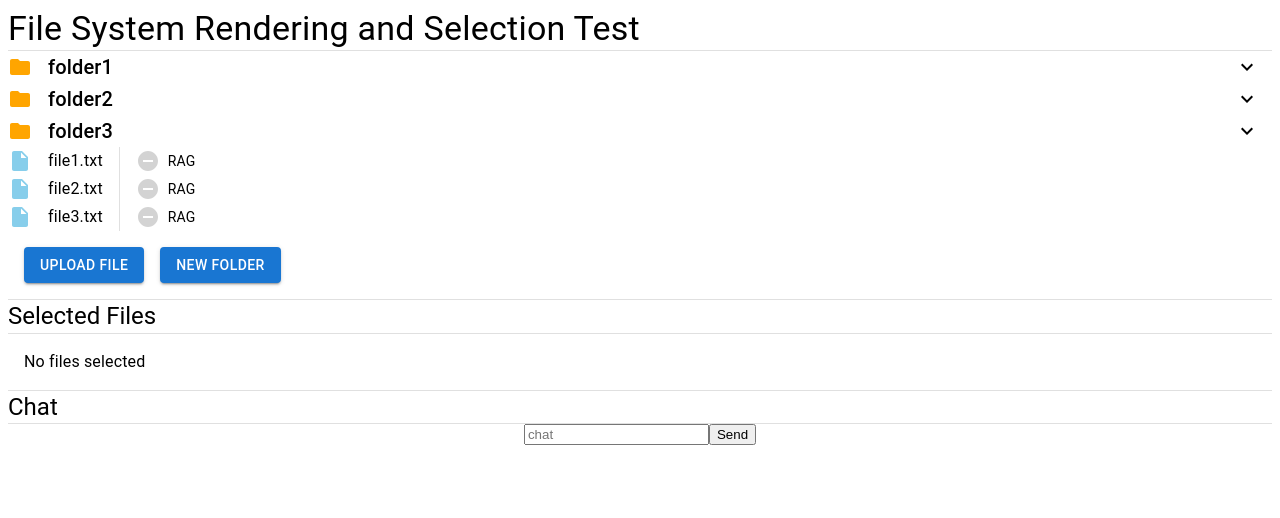
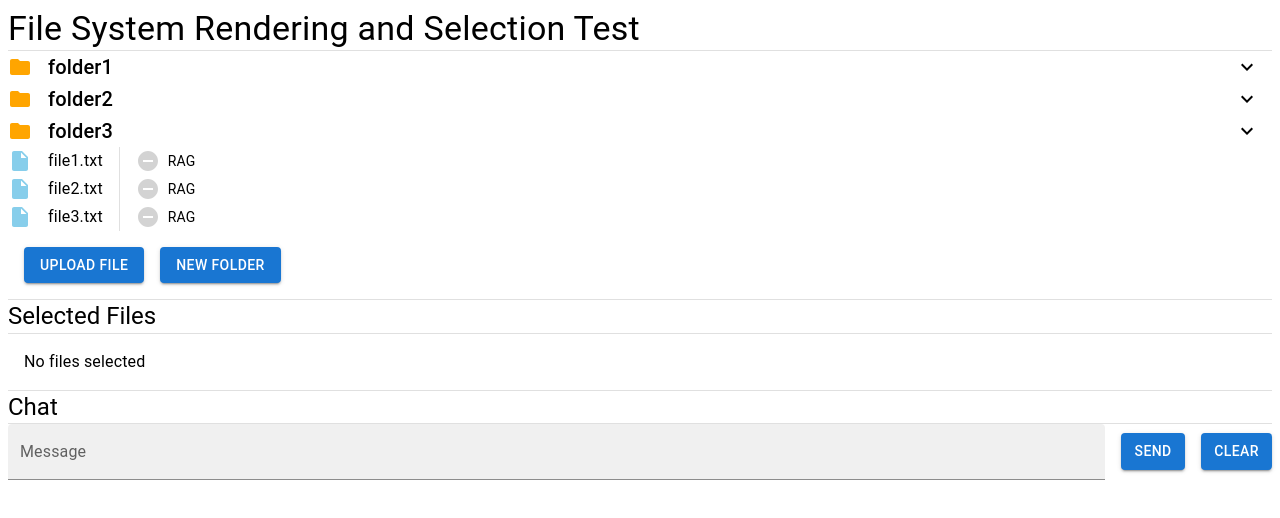
Before and after one commit to JasonKrentsel/React-FilaMental, a React (Vite) app in the folder FilaMental/: page / in a window 1280 px wide. Shown: the top 518 px of the page. Built offline with nearby package versions, Linux system fonts and the light colour scheme.

Commit message:
Chat interface cleanup and clear chat button

```diff
--- a/FilaMental/src/components/chat/ChatInterface.tsx
+++ b/FilaMental/src/components/chat/ChatInterface.tsx
@@ -16,8 +16,12 @@ const ChatInterface = ({ handleChatSubmit }: ChatInterfaceProps) => {
 	const [chatHistory, setChatHistory] = useState<ChatMessage[]>([]);
 
 	const handleSubmit = (message: string) => {
-		setChatHistory([...chatHistory, { role: "user", content: message }]);
+		setChatHistory([...chatHistory, { role: "User", content: message }]);
 		handleChatSubmit(chatHistory);
+	};
+
+	const handleClear = () => {
+		setChatHistory([]);
 	};
 
 	return (
@@ -27,7 +31,10 @@ const ChatInterface = ({ handleChatSubmit }: ChatInterfaceProps) => {
 				spacing={2}
 				width='100%'
 				alignItems='center'>
-				<QueryBar handleSubmit={handleSubmit} />
+				<QueryBar
+					handleSubmit={handleSubmit}
+					handleClear={handleClear}
+				/>
 				<ChatHistoryDisplay chatHistory={chatHistory} />
 			</Stack>
 		</>
--- a/FilaMental/src/components/chat/ChatMessageCard.tsx
+++ b/FilaMental/src/components/chat/ChatMessageCard.tsx
@@ -24,7 +24,9 @@ const ChatMessageCard = ({ message }: ChatMessageCardProps) => {
 					<Typography variant='caption'>{message.role}</Typography>
 				</Stack>
 				<Divider />
-				<Typography variant='body1'>{message.content}</Typography>
+				<Typography variant='body1' style={{ whiteSpace: "pre-wrap" }}>
+					{message.content}
+				</Typography>
 			</CardContent>
 		</Card>
 	);
--- a/FilaMental/src/components/chat/QueryBar.tsx
+++ b/FilaMental/src/components/chat/QueryBar.tsx
@@ -1,10 +1,12 @@
+import { Button, Stack, TextField } from "@mui/material";
 import { useState } from "react";
 
 interface QueryBarProps {
 	handleSubmit: (message: string) => void;
+	handleClear: () => void;
 }
 
-const QueryBar = ({ handleSubmit }: QueryBarProps) => {
+const QueryBar = ({ handleSubmit, handleClear }: QueryBarProps) => {
 	const [message, setMessage] = useState("");
 
 	return (
@@ -12,14 +14,32 @@ const QueryBar = ({ handleSubmit }: QueryBarProps) => {
 			onSubmit={(e) => {
 				e.preventDefault();
 				handleSubmit(message);
+			}}
+			style={{
+				width: "100%",
 			}}>
-			<input
-				type='text'
-				placeholder='chat'
-				value={message}
-				onChange={(e) => setMessage(e.target.value)}
-			/>
-			<button type='submit'>Send</button>
+			<Stack
+				direction='row'
+				spacing={2}
+				alignItems='center'
+				justifyContent='center'>
+				<TextField
+					type='text'
+					label='Message'
+					variant='filled'
+					multiline
+					fullWidth
+					maxRows={4}
+					value={message}
+					onChange={(e) => setMessage(e.target.value)}
+				/>
+				<Button variant='contained' type='submit'>
+					Send
+				</Button>
+				<Button variant='contained' onClick={handleClear}>
+					Clear
+				</Button>
+			</Stack>
 		</form>
 	);
 };
```
